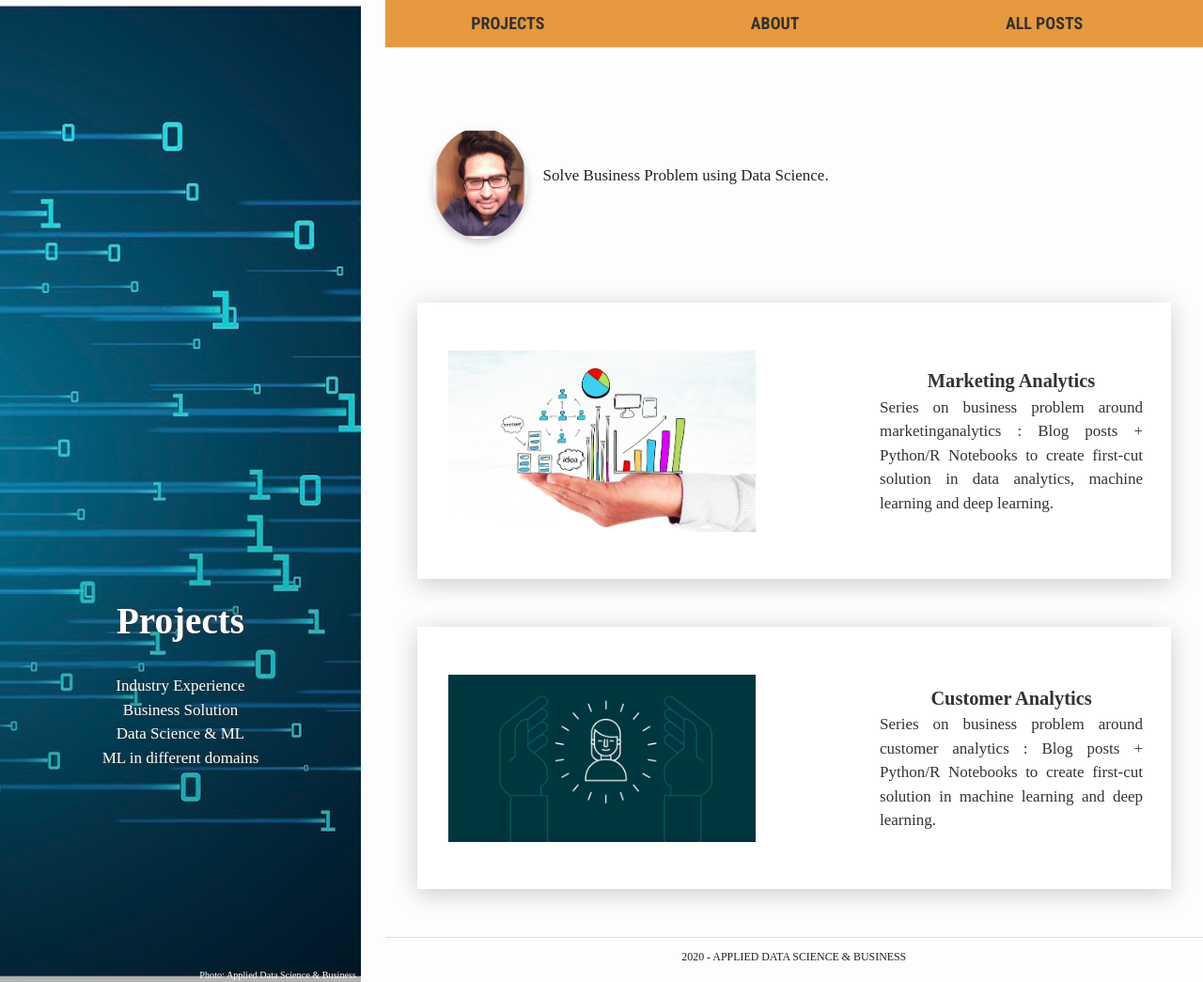
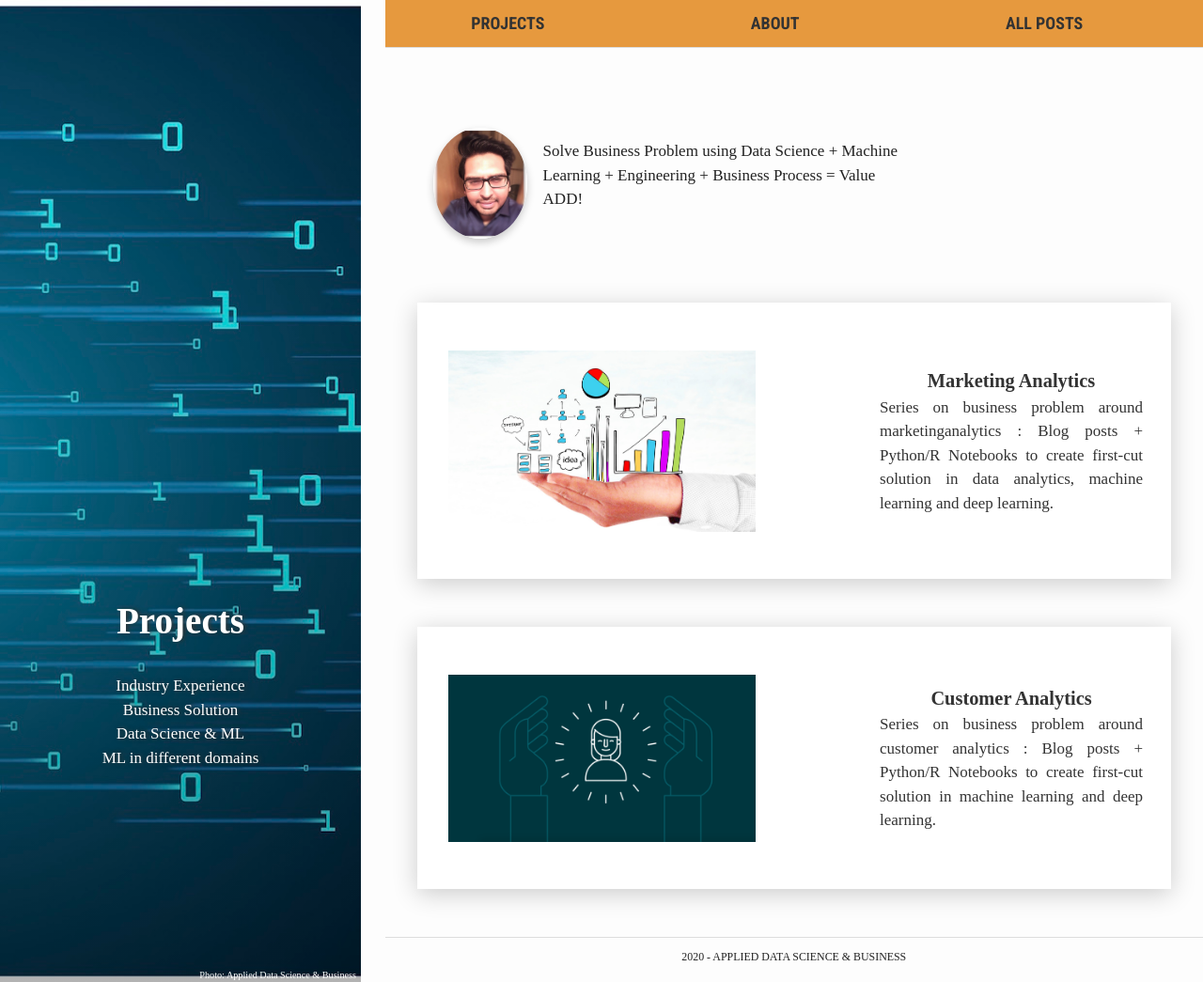
Before and after one commit to yashkarwa/Yashkarwa.github.io, a Jekyll site: the page built from index.html, in a window 1280 px wide and 1045 px high. Shown: the whole window at 94% size. Built offline with Jekyll 4.4.1, drawn with Linux system fonts in a browser that asks for light colours; formulas are drawn with MathJax 3.

Commit message:
Added home page

```diff
--- a/index.html
+++ b/index.html
@@ -16,7 +16,7 @@ summary: "Industry Experience <br> Business Solution <br> Data Science & ML <br>
         </a>
       </div>
       <div class="avatar-txt">
-        Solve Business Problem using Data Science.
+        Solve Business Problem using Data Science + Machine Learning + Engineering + Business Process = Value ADD!
       </div>
     </div>
   </p>
```
